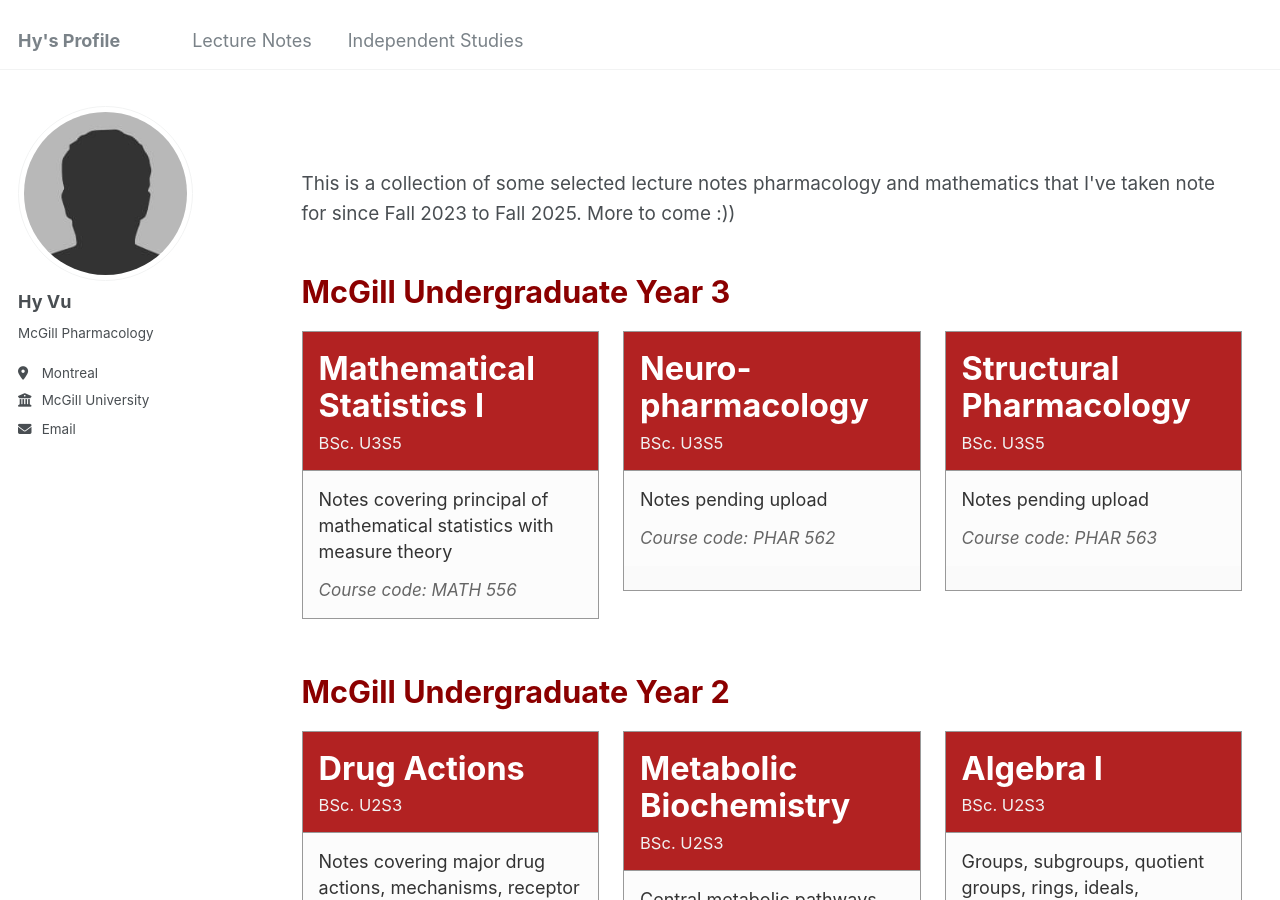
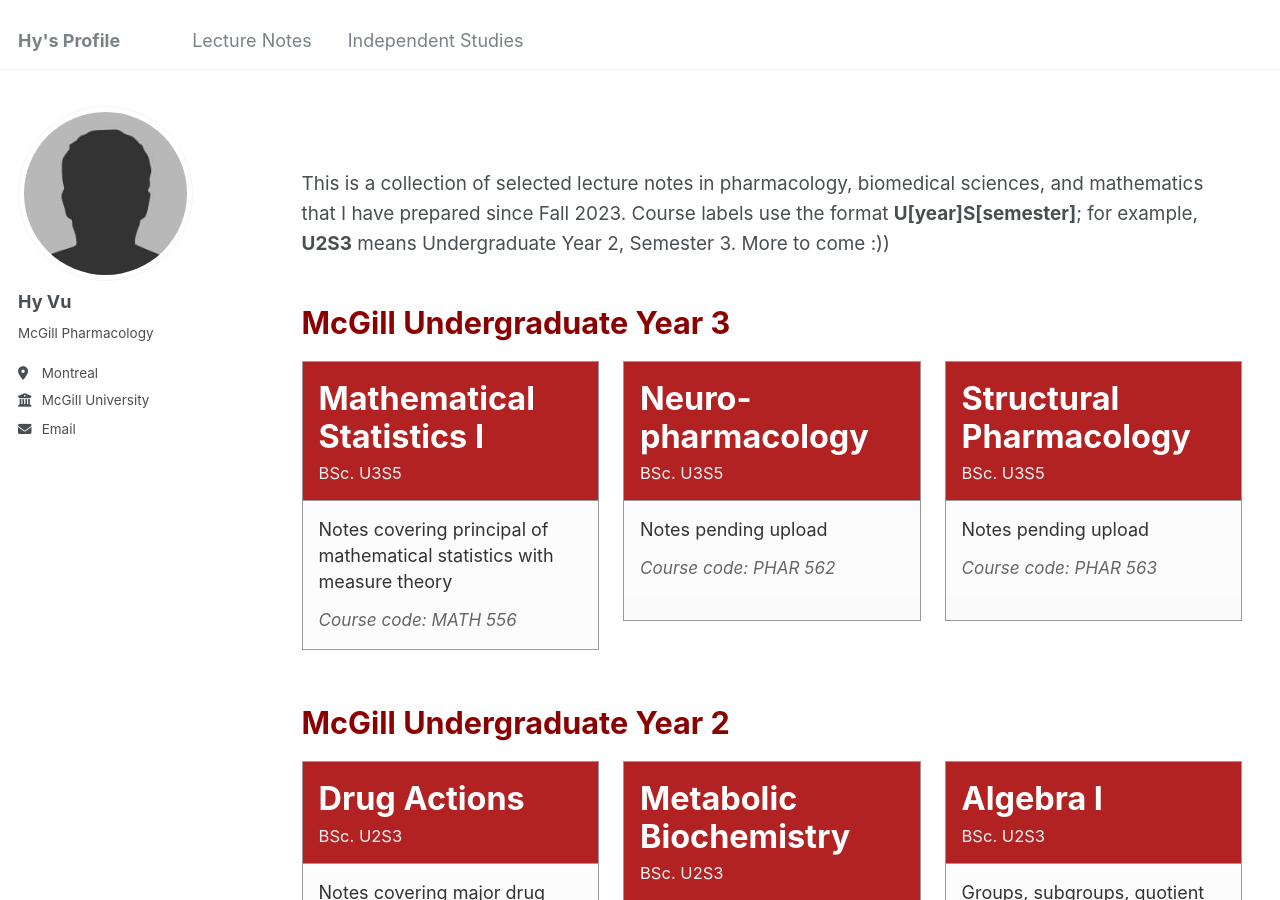
Before and after one commit to Hy-Vu/Hy-Vu.github.io, a Jekyll site: the page built from _pages/lecture-notes.html, in a window 1280 px wide and 900 px high. Built offline with Jekyll 4.4.1, drawn with Linux system fonts in a browser that asks for light colours.

Commit message:
Update lecture-notes.html

```diff
--- a/_pages/lecture-notes.html
+++ b/_pages/lecture-notes.html
@@ -152,8 +152,10 @@ author_profile: true
 <div class="lecture-notes-page">
 
   <p class="lecture-intro">
-    This is a collection of some selected lecture notes pharmacology and mathematics
-    that I've taken note for since Fall 2023 to Fall 2025. More to come :))
+    This is a collection of selected lecture notes in pharmacology, biomedical sciences,
+  and mathematics that I have prepared since Fall 2023. Course labels use the format
+  <strong>U[year]S[semester]</strong>; for example, <strong>U2S3</strong> means
+  Undergraduate Year 2, Semester 3. More to come :))
   </p>
 
 
```
